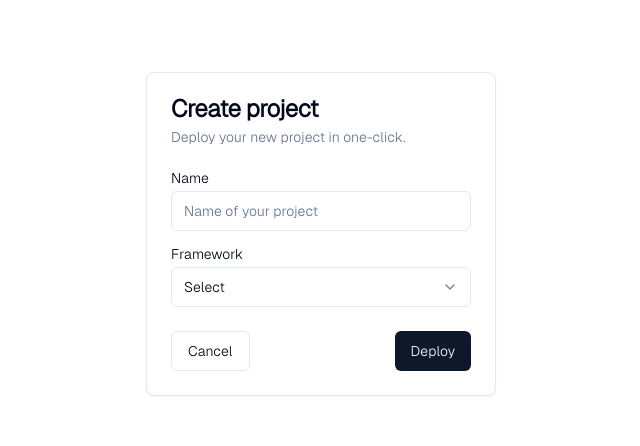
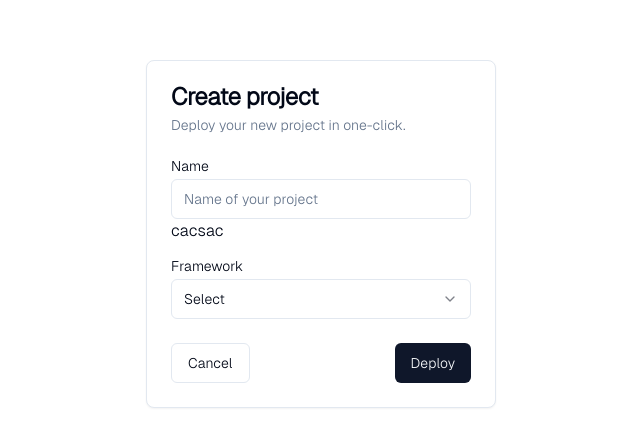
Before and after one commit to Fantonio27/Form, a React (Vite) app: page / in a window 1280 px wide. Shown: the part 166-612 px from the top of the page, without its empty margins (319-959 px from the left). Built offline with nearby package versions, Linux system fonts and the light colour scheme.

Commit message:
Initial Commit

```diff
--- a/src/components/inputForm/input.tsx
+++ b/src/components/inputForm/input.tsx
@@ -9,6 +9,7 @@ export default function InputForm ({name} : InputForm) {
         <div className="flex flex-col space-y-1.5">
             <Label htmlFor="name">Name</Label>
             <Input id="name" placeholder="Name of your project" />
+            cacsac
         </div>
     )
 }
```
